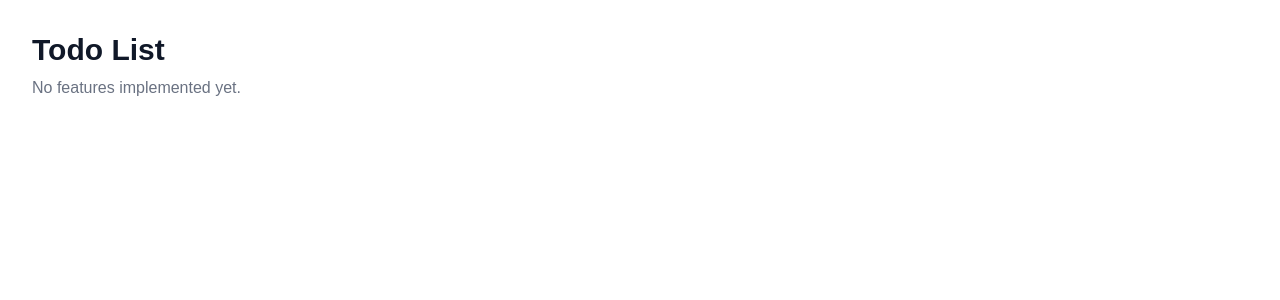
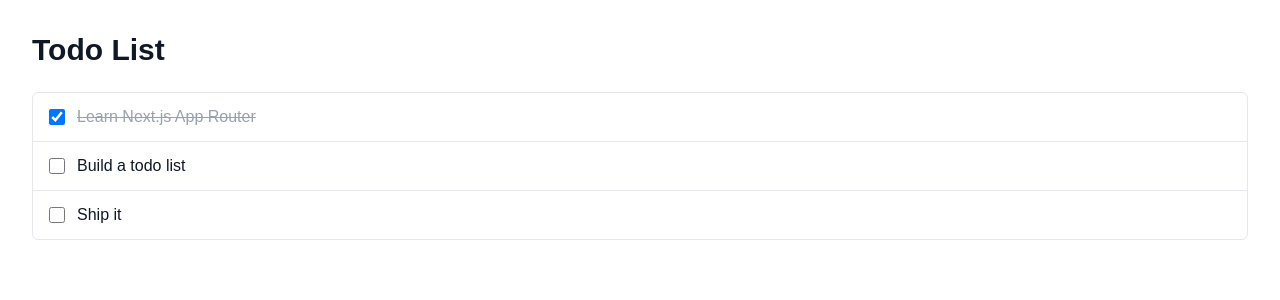
Before and after one commit to illegalcall/todo-app, a Next.js app: page / in a window 1280 px wide. Shown: the top 300 px of the page. Built offline with nearby package versions, Linux system fonts and the light colour scheme.

Commit message:
feat: add TodoList component (#138)
Introduces app/components/TodoList.tsx that renders a list of todo
items with a checkbox and title. Wires the component into the home
page with sample data so the rendering can be verified.

Closes #138

```diff
--- /dev/null
+++ b/app/components/TodoList.tsx
@@ -0,0 +1,45 @@
+export type Todo = {
+  id: string;
+  title: string;
+  completed: boolean;
+};
+
+type TodoListProps = {
+  todos: readonly Todo[];
+};
+
+export default function TodoList({ todos }: TodoListProps) {
+  if (todos.length === 0) {
+    return (
+      <p className="text-gray-500 italic">No todos yet.</p>
+    );
+  }
+
+  return (
+    <ul className="divide-y divide-gray-200 rounded-md border border-gray-200">
+      {todos.map((todo) => (
+        <li
+          key={todo.id}
+          className="flex items-center gap-3 px-4 py-3"
+        >
+          <input
+            type="checkbox"
+            checked={todo.completed}
+            readOnly
+            aria-label={`Todo "${todo.title}" ${todo.completed ? "completed" : "not completed"}`}
+            className="h-4 w-4 rounded border-gray-300"
+          />
+          <span
+            className={
+              todo.completed
+                ? "flex-1 text-gray-400 line-through"
+                : "flex-1 text-gray-900"
+            }
+          >
+            {todo.title}
+          </span>
+        </li>
+      ))}
+    </ul>
+  );
+}
--- a/app/page.tsx
+++ b/app/page.tsx
@@ -1,8 +1,16 @@
+import TodoList, { type Todo } from "./components/TodoList";
+
+const sampleTodos: Todo[] = [
+  { id: "1", title: "Learn Next.js App Router", completed: true },
+  { id: "2", title: "Build a todo list", completed: false },
+  { id: "3", title: "Ship it", completed: false },
+];
+
 export default function Home() {
   return (
     <main className="min-h-screen bg-white p-8">
-      <h1 className="text-3xl font-bold text-gray-900 mb-2">Todo List</h1>
-      <p className="text-gray-500">No features implemented yet.</p>
+      <h1 className="text-3xl font-bold text-gray-900 mb-6">Todo List</h1>
+      <TodoList todos={sampleTodos} />
     </main>
   );
 }
```
